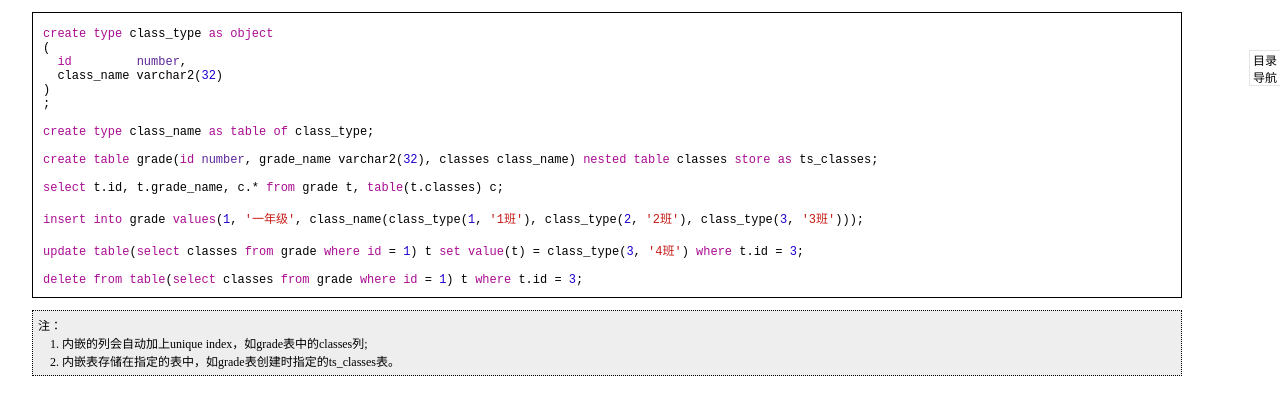
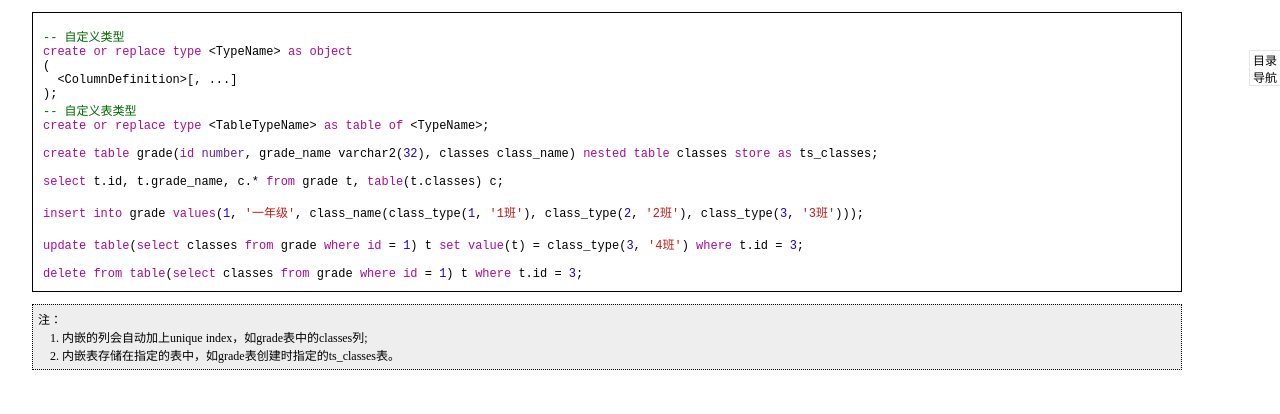
Before and after one commit to ericzong/OracleNotes, a plain HTML site: page WebContent/pages/数据库对象_嵌套表.html in a window 1280 px wide. Drawn offline with Linux system fonts and the light colour scheme.

Commit message:
内容更新

```diff
--- a/WebContent/pages/数据库对象_嵌套表.html
+++ b/WebContent/pages/数据库对象_嵌套表.html
@@ -17,14 +17,13 @@
 <body>
 
   <pre class="code"><code>
-create type class_type as object
+-- 自定义类型
+create or replace type &lt;TypeName> as object
 (
-  id         number,
-  class_name varchar2(32)
-)
-;
-
-create type class_name as table of class_type;
+  &lt;ColumnDefinition>[, ...]
+);
+-- 自定义表类型
+create or replace type &lt;TableTypeName> as table of &lt;TypeName>;
 
 create table grade(id number, grade_name varchar2(32), classes class_name) nested table classes store as ts_classes;
 
```
